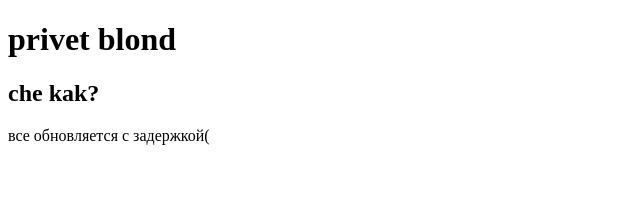
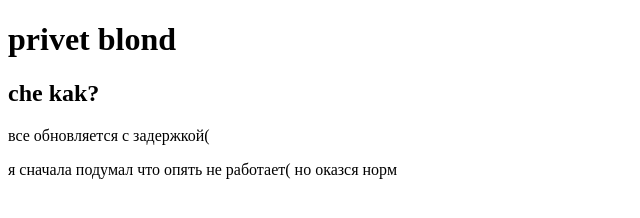
Before and after one commit to h3ys1n/h3ys1n.github.io, a plain HTML site: page index.html in a window 1280 px wide. Shown: the whole page, without its empty margins (0-640 px from the left). Drawn offline with Linux system fonts and the light colour scheme.

Commit message:
bolshe changes

```diff
--- a/index.html
+++ b/index.html
@@ -10,5 +10,6 @@
     <h1>privet blond</h1>
     <h2>che kak?</h2>
     <p>все обновляется с задержкой(</p>
+    <p>я сначала подумал что опять не работает( но оказся норм</p>
 </body>
 </html>
```
